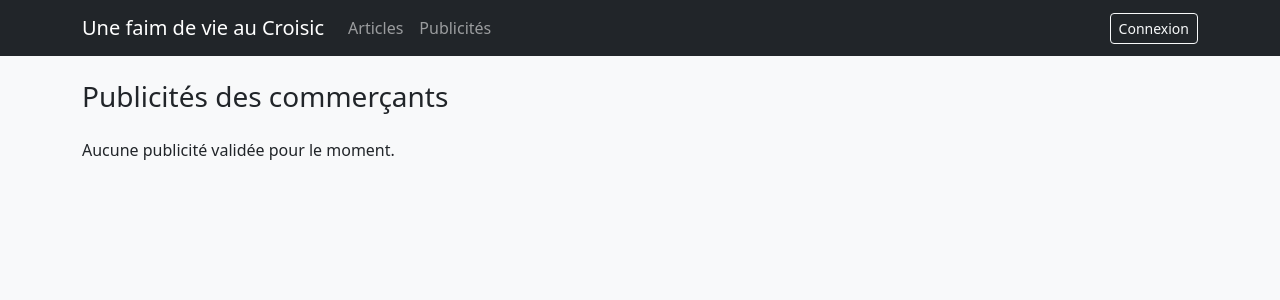
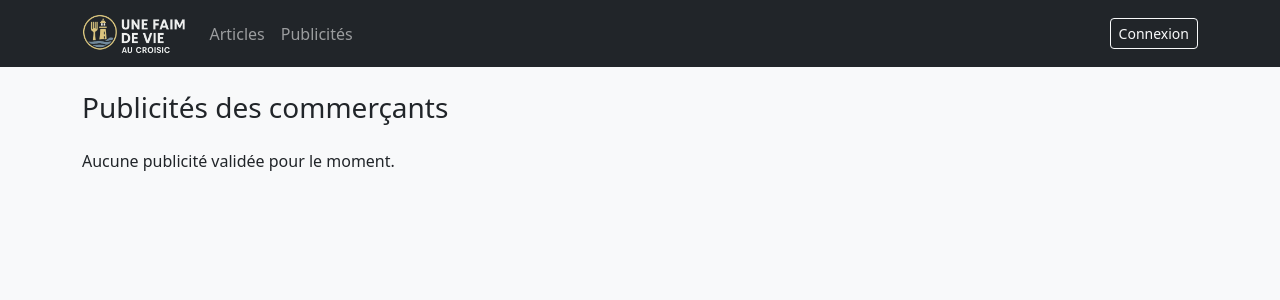
Before and after one commit to misterned/unefaimdevie, a Django app: page /ads/ in a window 1280 px wide. Shown: the top 300 px of the page. Run offline with Django 5.2, Linux system fonts and the light colour scheme; data that the repository does not hold is empty; parts of the project's set-up code (start-up, migrations or seed data) failed here and were passed over.

Commit message:
Ajout logo dans la navbar

```diff
--- a/core/templates/base.html
+++ b/core/templates/base.html
@@ -11,7 +11,9 @@
 <body>
 <nav class="navbar navbar-expand-lg navbar-dark bg-dark">
     <div class="container">
-        <a class="navbar-brand" href="{% url 'home' %}">Une faim de vie au Croisic</a>
+        <a class="navbar-brand" href="{% url 'home' %}">
+            <img src="{% static 'core/images/logo.png' %}" alt="Une faim de vie au Croisic" height="40" class="d-inline-block align-text-top">
+        </a>
         <button class="navbar-toggler" type="button" data-bs-toggle="collapse" data-bs-target="#navbarNav">
             <span class="navbar-toggler-icon"></span>
         </button>
```
Also changed, not shown: core/static/core/images/logo.png (added).
